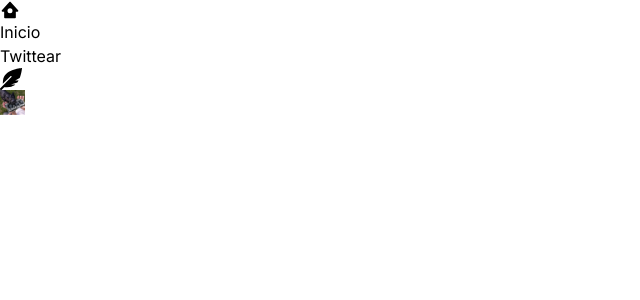
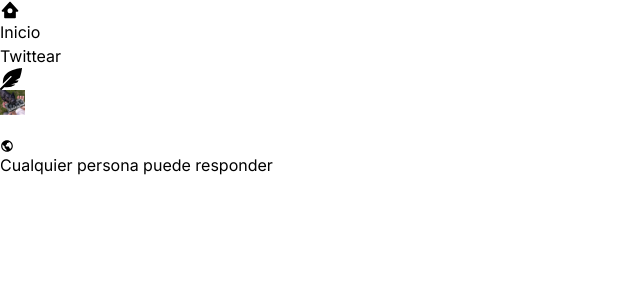
Before and after one commit to chaboxx/Tw_Tr, a Next.js app: page / in a window 1280 px wide. Shown: the top 300 px of the page, without its empty margins (0-640 px from the left). Built offline with nearby package versions, Linux system fonts and the light colour scheme.

Commit message:
feat: input mvp

```diff
--- a/src/app/page.tsx
+++ b/src/app/page.tsx
@@ -2,9 +2,7 @@
 import { BiSolidHomeCircle } from "react-icons/bi";
 import { FaFeatherAlt } from "react-icons/fa";
 
-import { Avatar } from "@/shared/components/Avatar";
-import { NavItem } from "@/shared/components/NavItem";
-import { Button } from "@/shared/components/Button";
+import { Avatar, Button, NavItem, TextArea } from "@/shared/components";
 
 export default function Home() {
   return (
@@ -17,6 +15,7 @@ export default function Home() {
       />
       <Button Icon={<FaFeatherAlt size={22} />} label="Twittear" />
       <Avatar height={25} href="/test" imageUri="/avatar.jpg" width={25} />
+      <TextArea />
     </div>
   );
 }
--- /dev/null
+++ b/src/components/TextArea.tsx
@@ -0,0 +1,42 @@
+"use client";
+import { FC, useState, type FormEvent, type KeyboardEvent } from "react";
+import { BiWorld } from "react-icons/bi";
+
+export const TextArea: FC = () => {
+  const [text, setText] = useState<string>("");
+  const [isOpenprivacyOptions, setIsOpenprivacyOptions] = useState<boolean>(false);
+
+  const handleEditTextArea = (event: FormEvent<HTMLDivElement>) => {
+    event.preventDefault();
+    const target = event.target as HTMLDivElement;
+
+    setText(target.textContent ?? "");
+  };
+
+  const handleShowPrivacyOptions = () => setIsOpenprivacyOptions(true);
+  const handleHidePrivacyOptions = (e: KeyboardEvent<HTMLDivElement>) =>
+    e.code === "Escape" && setIsOpenprivacyOptions(false);
+
+  return (
+    <div className="bg-black text-white p-2" onClick={handleShowPrivacyOptions}>
+      <div
+        contentEditable
+        className={`relative min-h-[2ch] focus:outline-none border-none after:content-['!Que_esta_pasando?!'] after:w-full after:absolute after:top-0 after:left-0 after:text-lg after:text-white ${
+          text ? "after:hidden" : "after:block"
+        } after:pointer-events-none after:text-gray-500`}
+        onInput={handleEditTextArea}
+        onKeyUp={handleHidePrivacyOptions}
+      />
+      <div
+        className={`${
+          isOpenprivacyOptions ? "flex" : "hidden"
+        } flex-row items-center gap-1.5 mt-3 pb-2.5 text-primary-900 border-gray-600 border-b-[1px]`}
+      >
+        <div>
+          <BiWorld size={14} />
+        </div>
+        <p className="font-semibold text-xs">Cualquier persona puede responder</p>
+      </div>
+    </div>
+  );
+};
--- /dev/null
+++ b/src/components/index.ts
@@ -0,0 +1,5 @@
+/* eslint-disable import/no-unresolved */
+export * from "./Avatar";
+export * from "./Button";
+export * from "./NavItem";
+export * from "./TextArea";
--- a/tailwind.config.js
+++ b/tailwind.config.js
@@ -20,6 +20,9 @@ export const theme = {
       900: "#000000",
       700: "#181818",
     },
+    primary: {
+      900: "#1d9bf0",
+    },
   },
 };
 export const plugins = [];
```
